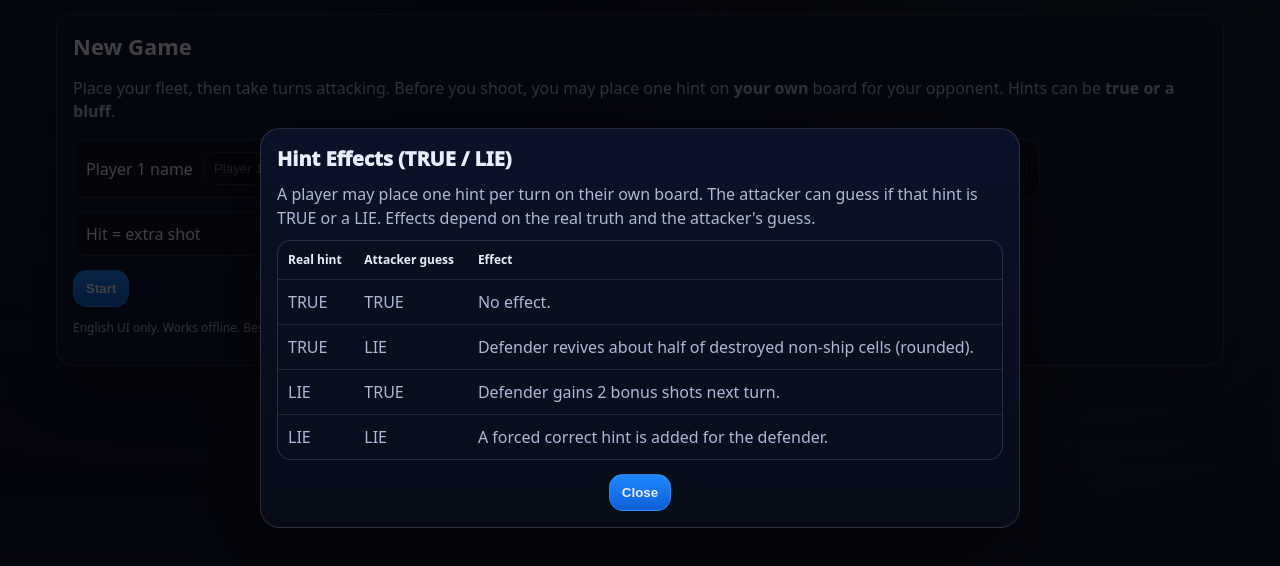
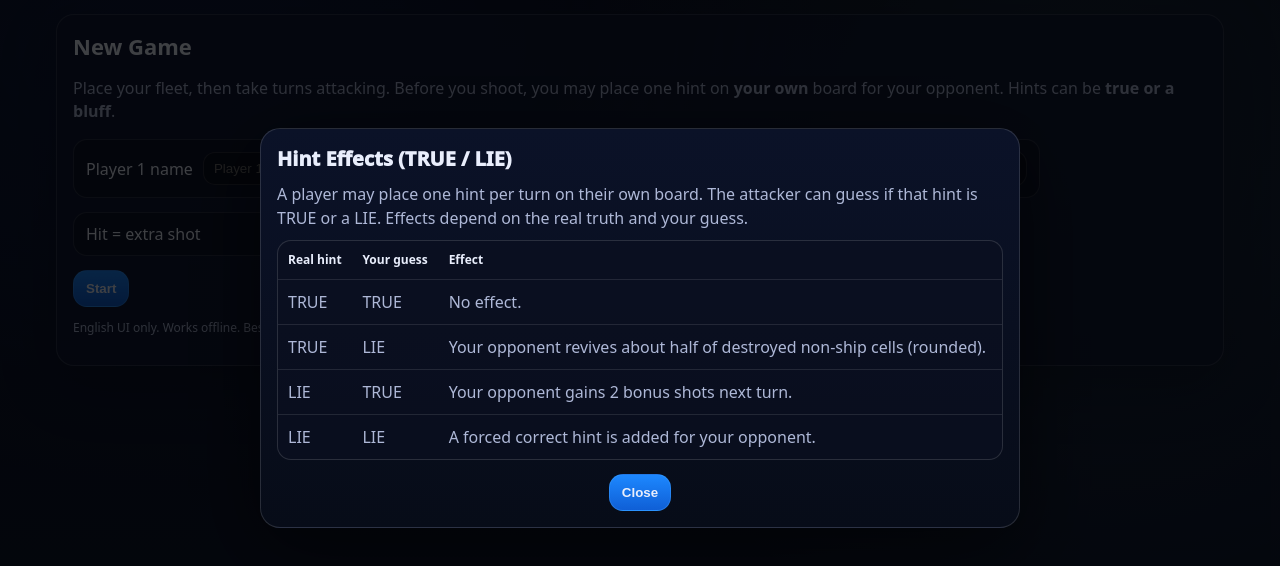
Before and after one commit to swluma/BlueBird, a plain HTML site: page index.html in a window 1280 px wide. Both pictures are taken after a click on the button "Hint Effects". Shown: the part 72-638 px from the top of the page. Drawn offline with Linux system fonts and the light colour scheme.

Commit message:
Updated the Hint Effects text for readability in index.html:
Attacker guess → Your guess
Defender revives... → Your opponent revives...
Defender gains... → Your opponent gains...
...for the defender → ...for your opponent
Also aligned the intro sentence to ...and your guess.

```diff
--- a/index.html
+++ b/index.html
@@ -242,14 +242,14 @@
         <div class="modalBody infoBody">
           <p>
             A player may place one hint per turn on their own board. The attacker can guess if that hint is TRUE or a LIE.
-            Effects depend on the real truth and the attacker's guess.
+            Effects depend on the real truth and your guess.
           </p>
           <div class="infoTableWrap">
             <table class="infoTable">
               <thead>
                 <tr>
                   <th>Real hint</th>
-                  <th>Attacker guess</th>
+                  <th>Your guess</th>
                   <th>Effect</th>
                 </tr>
               </thead>
@@ -262,17 +262,17 @@
                 <tr>
                   <td>TRUE</td>
                   <td>LIE</td>
-                  <td>Defender revives about half of destroyed non-ship cells (rounded).</td>
+                  <td>Your opponent revives about half of destroyed non-ship cells (rounded).</td>
                 </tr>
                 <tr>
                   <td>LIE</td>
                   <td>TRUE</td>
-                  <td>Defender gains 2 bonus shots next turn.</td>
+                  <td>Your opponent gains 2 bonus shots next turn.</td>
                 </tr>
                 <tr>
                   <td>LIE</td>
                   <td>LIE</td>
-                  <td>A forced correct hint is added for the defender.</td>
+                  <td>A forced correct hint is added for your opponent.</td>
                 </tr>
               </tbody>
             </table>
```
